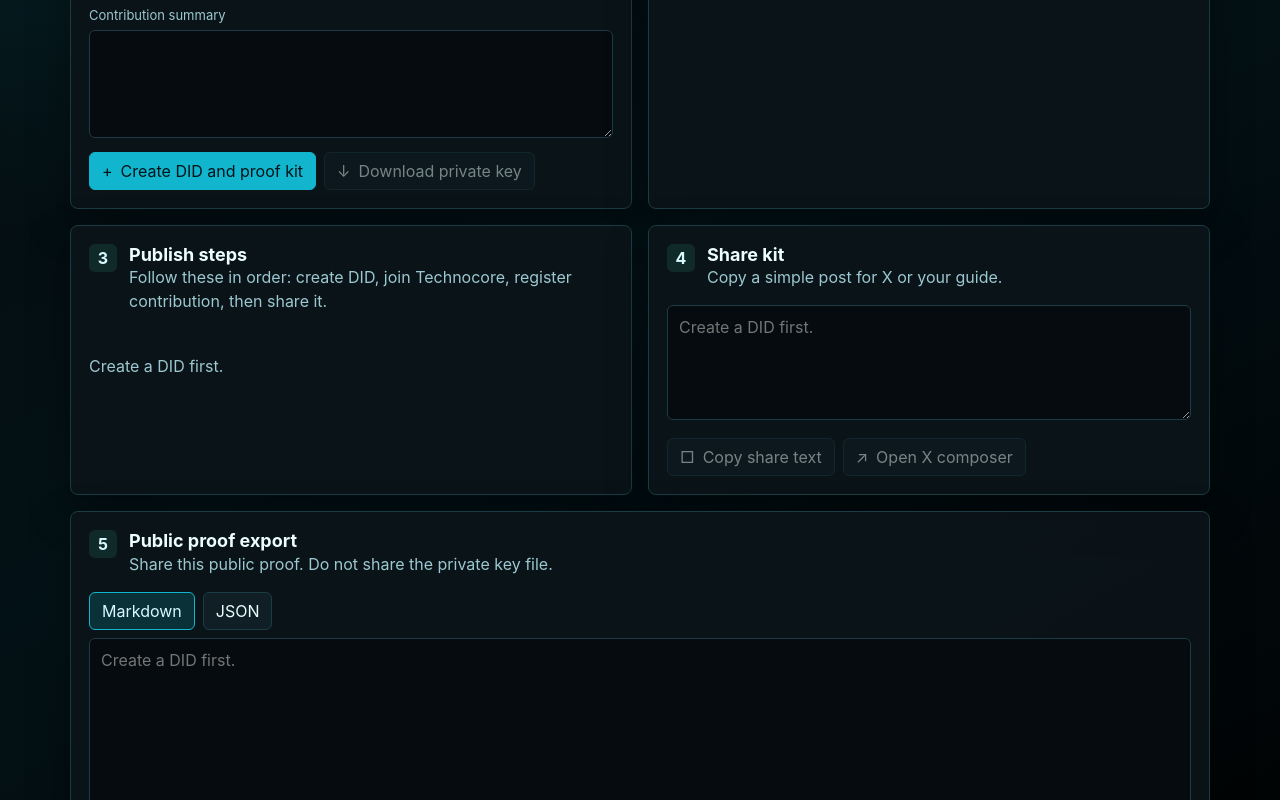
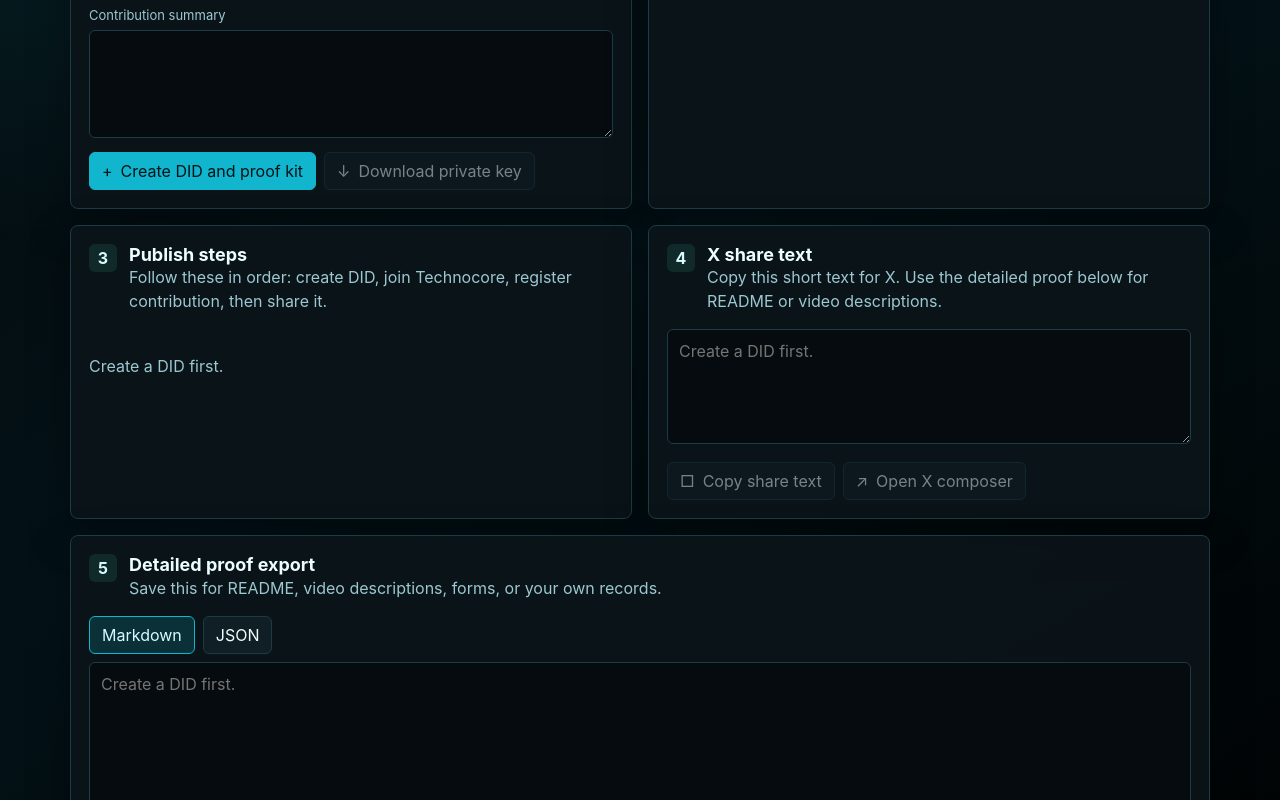
Before and after one commit to CHICHI3310/technocore-did-tool, a website: page index.html in a window 1280 px wide. Shown: the part 427-1227 px from the top of the page. Drawn offline with Linux system fonts and the light colour scheme.

Commit message:
Clarify share and proof copy

```diff
--- a/app.js
+++ b/app.js
@@ -21,12 +21,12 @@ const i18n = {
     publishTitle: "Publish steps",
     publishText: "Follow these in order: create DID, join Technocore, register contribution, then share it.",
     emptyUrls: "Create a DID first.",
-    shareTitle: "Share kit",
-    shareText: "Copy a simple post for X or your guide.",
+    shareTitle: "X share text",
+    shareText: "Copy this short text for X. Use the detailed proof below for README or video descriptions.",
     copyShare: "Copy share text",
     openX: "Open X composer",
-    exportTitle: "Public proof export",
-    exportText: "Share this public proof. Do not share the private key file.",
+    exportTitle: "Detailed proof export",
+    exportText: "Save this for README, video descriptions, forms, or your own records.",
     copyExport: "Copy export",
     downloadExport: "Download export",
     copy: "Copy",
@@ -64,12 +64,12 @@ const i18n = {
     publishTitle: "Yayınlama adımları",
     publishText: "Sırayla ilerle: DID oluştur, Technocore'a katıl, katkını kaydet, sonra paylaş.",
     emptyUrls: "Önce DID oluştur.",
-    shareTitle: "Paylaşım kiti",
-    shareText: "X veya rehberin için sade bir metin kopyala.",
+    shareTitle: "X'te paylaşılacak metin",
+    shareText: "X için bu kısa metni kopyalayın. README veya video açıklaması için alttaki detaylı proof'u kullanın.",
     copyShare: "Paylaşım metnini kopyala",
     openX: "X composer aç",
-    exportTitle: "Public proof export",
-    exportText: "Bu public proof'u paylasabilirsin. Private key dosyasini paylasma.",
+    exportTitle: "Detaylı proof export",
+    exportText: "Bunu README, video açıklaması, form veya kendi arşiviniz için saklayın.",
     copyExport: "Export kopyala",
     downloadExport: "Export indir",
     copy: "Kopyala",
--- a/index.html
+++ b/index.html
@@ -122,8 +122,8 @@
         <div class="section-title">
           <span class="step">4</span>
           <div>
-            <h2 data-i18n="shareTitle">Share kit</h2>
-            <p data-i18n="shareText">Copy a simple post for X or your guide.</p>
+            <h2 data-i18n="shareTitle">X share text</h2>
+            <p data-i18n="shareText">Copy this short text for X. Use the detailed proof below for README or video descriptions.</p>
           </div>
         </div>
 
@@ -144,8 +144,8 @@
         <div class="section-title">
           <span class="step">5</span>
           <div>
-            <h2 data-i18n="exportTitle">Public proof export</h2>
-            <p data-i18n="exportText">Share this public proof. Do not share the private key file.</p>
+            <h2 data-i18n="exportTitle">Detailed proof export</h2>
+            <p data-i18n="exportText">Save this for README, video descriptions, forms, or your own records.</p>
           </div>
         </div>
 
```
Also changed, not shown: README.md.
